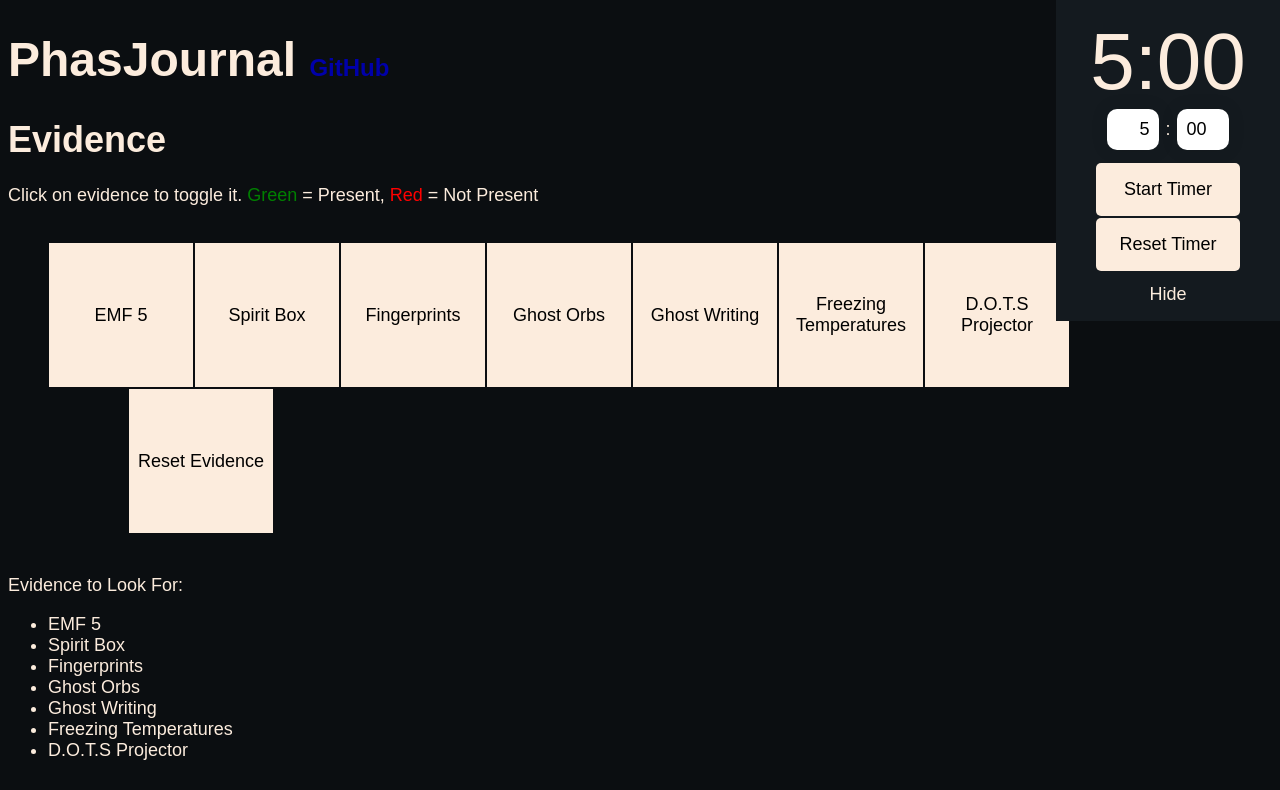
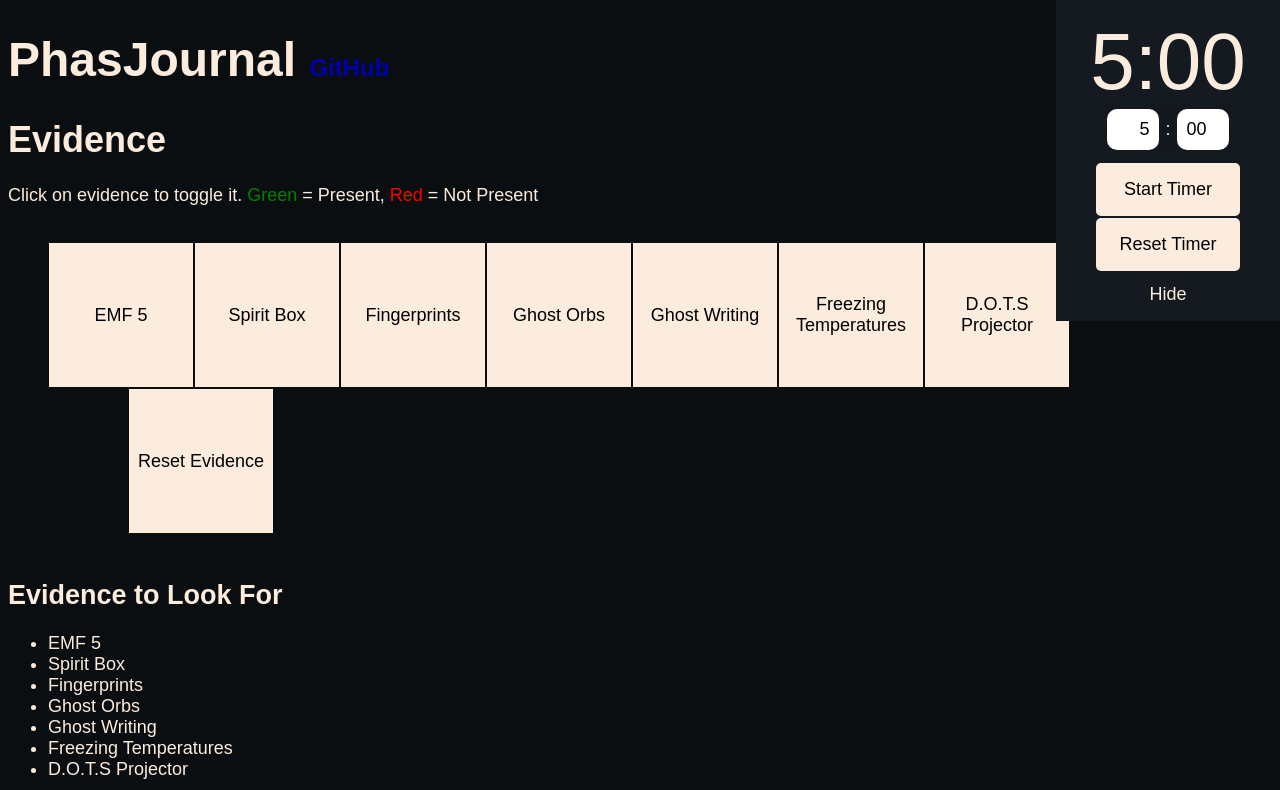
Before and after one commit to MysteryBlokHed/phasjournal, a Vue app: page / in a window 1280 px wide. Shown: the top 790 px of the page. Built offline with nearby package versions, Linux system fonts and the light colour scheme.

Commit message:
Update EvidenceNeeded.vue
Changes the "Evidence to Look For" text from a paragraph to an H2 tag.

```diff
--- a/src/components/EvidenceNeeded.vue
+++ b/src/components/EvidenceNeeded.vue
@@ -1,7 +1,7 @@
 <template>
   <div>
     <div v-if="evidenceNeeded.length">
-      <p>Evidence to Look For:</p>
+      <h2>Evidence to Look For</h2>
       <ul>
         <li v-for="e in evidenceNeeded" :key="e">{{ e }}</li>
       </ul>
```
